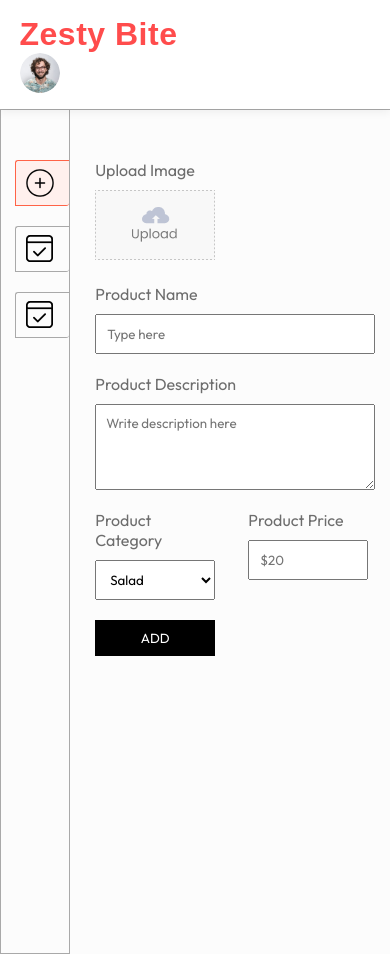
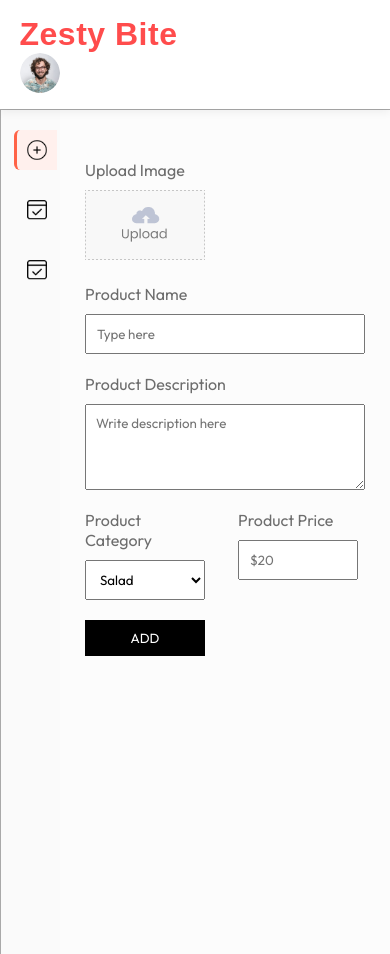
Before and after one commit to Rohankumar-24/FOOD, a React (Vite) app in the folder admin/: page /add in a window 390 px wide. Built offline with nearby package versions, Linux system fonts and the light colour scheme.

Commit message:
updated sidebar.css

```diff
--- a/admin/src/components/Sidebar/Sidebar.css
+++ b/admin/src/components/Sidebar/Sidebar.css
@@ -1,37 +1,73 @@
-.sidebar{
+.sidebar {
   width: 18%;
   min-height: 100vh;
-  border: 1.5px solid #a9a9a9;
-  border-top: 0;
-  font-size: max(1vw,10px);
+  border-left: 1.5px solid #a9a9a9;
+  border-right: none;
+  border-top: none;
+  border-bottom: none;
+  background-color: #fafafa;
+  font-size: clamp(10px, 1vw, 14px);
+  padding-top: 40px;
+  transition: all 0.3s ease-in-out;
 }
 
-.sidebar-options{
-    padding-top: 50px;
-    padding-left: 20%;
+.sidebar-options {
   display: flex;
   flex-direction: column;
   gap: 20px;
+  padding-left: 20%;
 }
 
-.sidebar-option{
+.sidebar-option {
   display: flex;
   align-items: center;
   gap: 12px;
-    border: 1px solid #a9a9a9;
-    border-right: 0;
-    padding: 8px 10px;
-    border-radius: 3px 0px 3px;
+  padding: 10px 14px;
+  border-left: 3px solid transparent;
+  border-radius: 6px 0 0 6px;
+  background-color: transparent;
   cursor: pointer;
+  transition: background-color 0.2s ease, border-color 0.2s ease;
 }
 
-.sidebar-option.active{
-  background-color: #fff0ed;
-  border-color: tomato;
+.sidebar-option:hover {
+  background-color: #f9f9f9;
 }
 
-@media(max-width:900px){
-  .sidebar-option p{
+.sidebar-option.active {
+  background-color: #fff0ed;
+  border-left-color: tomato;
+  font-weight: 600;
+}
+
+.sidebar-option img {
+  width: 20px;
+  height: 20px;
+  object-fit: contain;
+}
+
+.sidebar-option p {
+  margin: 0;
+  white-space: nowrap;
+}
+
+@media (max-width: 900px) {
+  .sidebar {
+    width: 60px;
+    padding-top: 20px;
+  }
+
+  .sidebar-options {
+    padding-left: 10px;
+    align-items: center;
+  }
+
+  .sidebar-option p {
     display: none;
   }
+
+  .sidebar-option {
+    justify-content: center;
+    padding: 10px;
   }
+}
```
Lines whose indentation alone changed are shown as unchanged.
